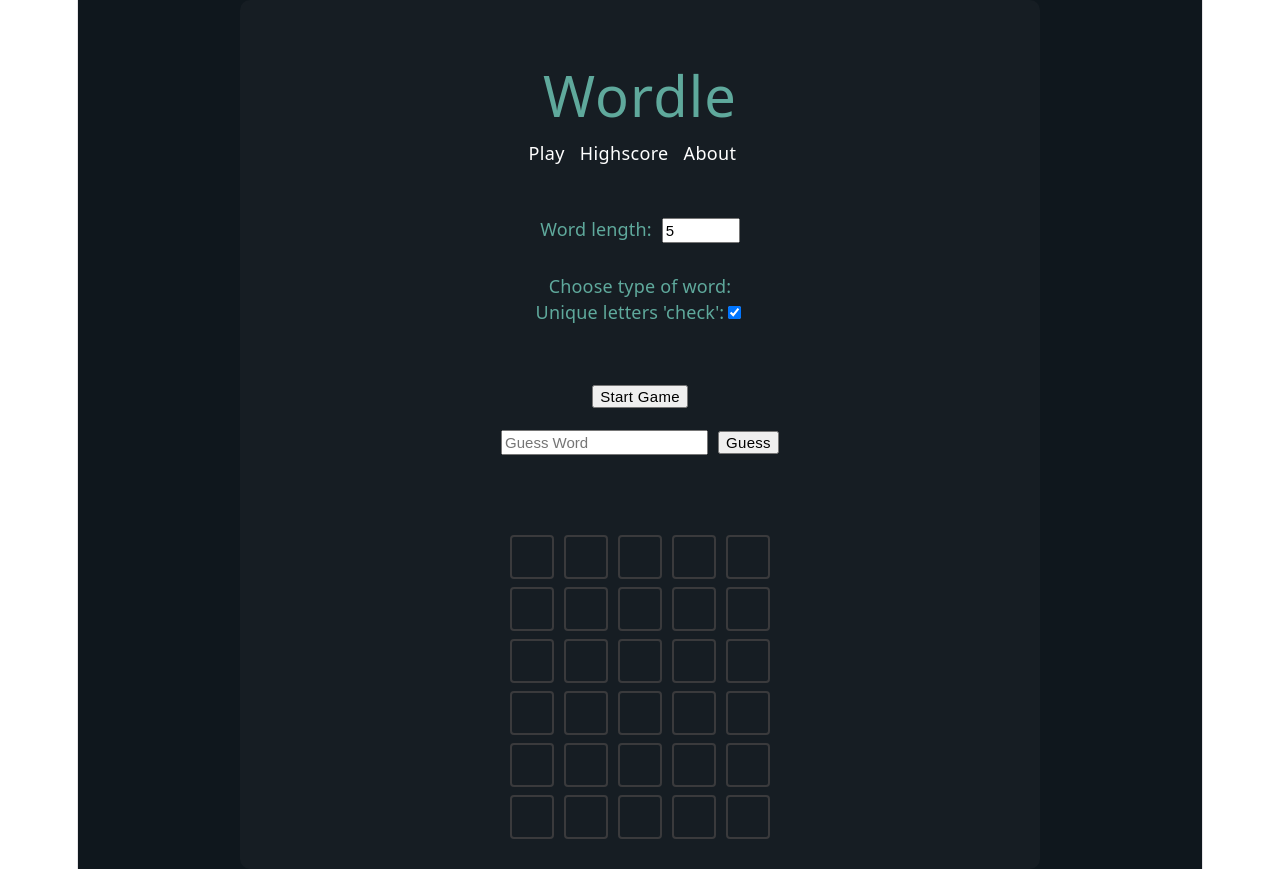
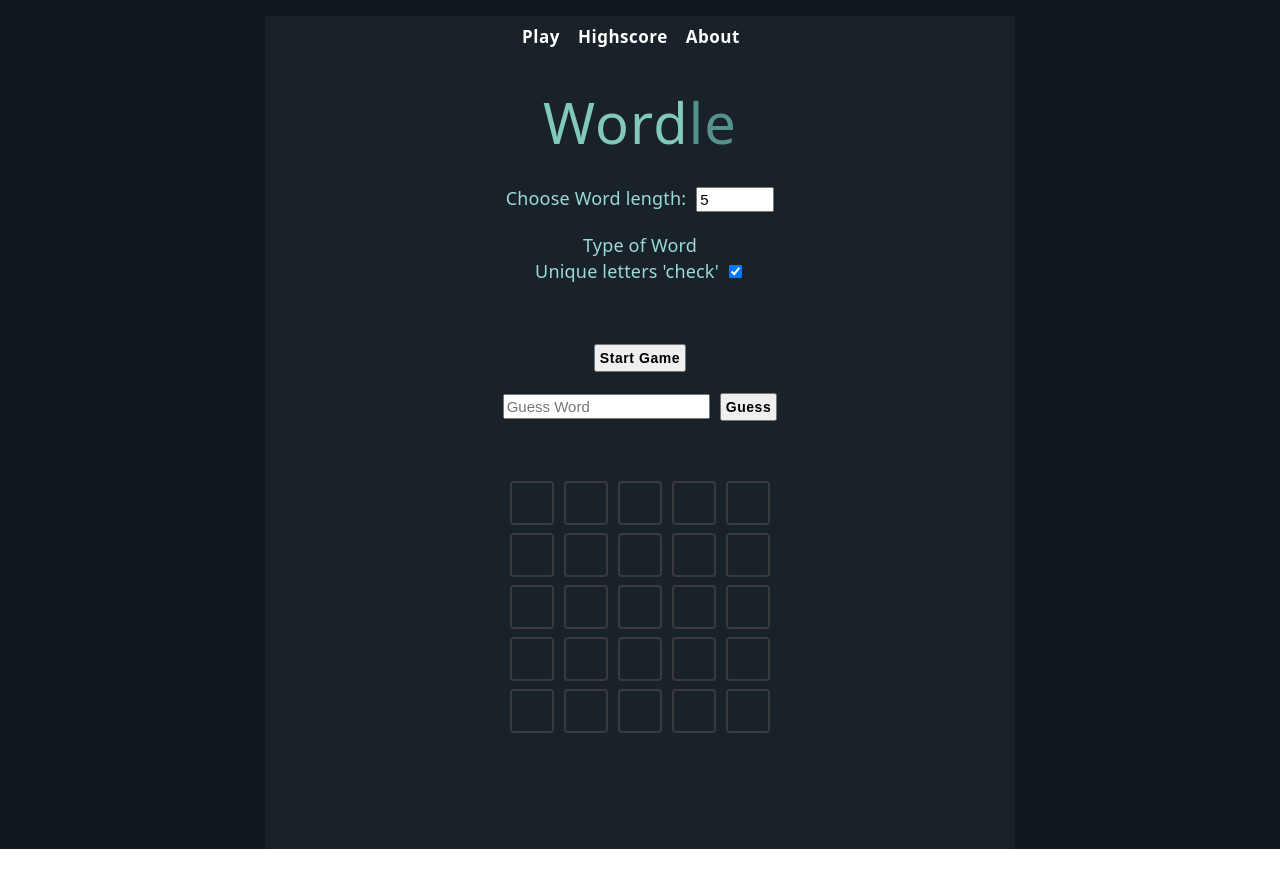
Before and after one commit to mastr777/wordle-spel_med_highscore-lista, a React (Vite) app in the folder wordle-game/: page / in a window 1280 px wide. Built offline with nearby package versions, Linux system fonts and the light colour scheme.

Commit message:
change styling and add more game logic

```diff
--- a/wordle-game/src/App.jsx
+++ b/wordle-game/src/App.jsx
@@ -3,17 +3,19 @@
 
 const styles = {
   page: {
+    width: "100%",
     minHeight: "100vh",
     backgroundColor: "#0f171d",
     display: "flex",
     justifyContent: "center",
-    alignItems: "center",
   },
 
   container: {
-    backgroundColor: "#161d23",
-    padding: "30px",
-    borderRadius: "10px",
+    backgroundColor: "#1a2229",
+    marginTop: "16px",
+    padding: "5px",
+    paddingBottom: "40px",
+    borderRadius: "0",
     width: "740px",
     textAlign: "center",
     color: "white",
@@ -28,24 +30,34 @@
     border: "none",
   },
 
+  winContainer: {
+    marginBottom: "16px",
+  },
+
   button: {
-    padding: "10px",
-    marginTop: "10px",
-    width: "100%",
+    padding: "4px",
+    marginTop: "6px",
+    marginLeft: "10px",
+    display: "inline-block",
+    width: "120px",
     borderRadius: "5px",
     border: "none",
+    fontSize: "14px",
+    letterSpacing: "0.04em",
     backgroundColor: "#4caf50",
     color: "white",
-    fontWeight: "bold",
+    fontWeight: "500",
     cursor: "pointer",
   },
 
   link: {
     color: "white",
-    marginRight: "15px",
+    marginRight: "18px",
     textDecoration: "none",
-    fontWeight: "500",
-    letterSpacing: "0.02em"
+    fontSize: "17px",
+    lineHeight: "135%",
+    fontWeight: "550",
+    letterSpacing: "0.03em"
   },
 
   grid: {
@@ -83,34 +95,72 @@
   const [guess, setGuess] = useState("");
   const [guesses, setGuesses] = useState([]);
 
-  /* game End and Time variables */
+  /* game End / Start, Score and Time variables */
   const [gameEnd, setGameEnd] = useState(false);
   const [startTime, setStartTime] = useState(null);
   const [elapsedTime, setElapsedTime] = useState(null);
 
+  const [hasWon, setHasWon] = useState(false);
+  const [gameStarted, setGameStarted] = useState(false);
   const [playerName, setPlayerName] = useState("");
   const [scoreSaved, setScoreSaved] = useState(false);
-  const maxGuesses = 6;
+  const maxGuesses = 5;
+
+  /* reset game */
+  const resetGameState = () => {
+    setWord("");
+    setGuess("");
+    setResult("");
+    setGuesses([]);
+    setGameEnd(false);
+    setHasWon(false);
+    setStartTime(null);
+    setElapsedTime(null);
+    setScoreSaved(false);
+    setPlayerName("");
+    setGameStarted(false);
+  };
+
 
   const getWord = () => {
+    const numericLength = Number(length);
+
+    if (numericLength < 3 || numericLength > 9) {
+      setResult("Word length must be between 3 and 9");
+      return;
+    }
+
+    resetGameState();
+
       fetch(`/api/word?length=${length}&unique=${unique}`)
         .then((res) => res.json())
         .then((data) => {
+          if (data.error) {
+            setResult(data.error);
+            return;
+          }
 
           setWord(data.word);
           setGuess("");
           setResult("");
           setGuesses([]);
-        setScoreSaved(false);
           setGameEnd(false);
+          setHasWon(false);
           setStartTime(Date.now());
           setElapsedTime(null);
-
+          setScoreSaved(false);
+          setPlayerName("");
+          setGameStarted(true);
+        })
+        .catch(() => {
+          setResult("Something went wrong");
         });
   };
 
   const submitGuess = () => {
-    if (gameEnd) {return;}
+    if (gameEnd) {
+      return;
+    }
 
     if (guesses.length >= maxGuesses) {
       setResult("No guesses left");
@@ -119,7 +169,7 @@
 
     if (guess.length !== Number(length)) {
       setResult(`The guess must be ${length} letters`);
-      setFinalization([]);
+      return;
     }
 
     fetch("/api/guess", {
@@ -131,7 +181,6 @@
       .then((data) => {
         if (data.error) {
           setResult(data.error);
-          setFinalization([]);
           return;
         }
 
@@ -139,19 +188,21 @@
 
         setResult(data.isCorrect ? "Correct Word!" : "Wrong word, try again");
         setGuesses((prev) => [...prev, data.finalization]);
+        setGuess("");
 
         if (data.isCorrect) {
           setGameEnd(true);
+          setHasWon(true);
           setElapsedTime(Date.now() - startTime);
+
         } else if (nextGuessCount >= maxGuesses) {
           setGameEnd(true);
-          setResult("Game over");
+          setHasWon(false);
+          setResult(`Game Over. Correct Word: ${word}`);
         }
       })
-
       .catch(() => {
         setResult("Something went wrong");
-        setFinalization([]);
       });
   };
 
@@ -186,9 +237,11 @@
       });
   };
 
-  const emptyRow = Array.from({ length: Number(length) }, () => ({
+  const safeLength = Math.max(1, Number(length) || 1);
+
+  const emptyRow = Array.from({ length: safeLength }, () => ({
     letter: "",
-    status: "empty",
+    status: "empty"
   }));
 
   const gridRows = [...guesses];
@@ -197,61 +250,71 @@
     gridRows.push(emptyRow);
   }
 
+
   return (
   <div style={styles.page}>
+
     <div style={styles.container}>
+
+        <nav style={{ marginBottom: "20px", marginTop: "2px" }}>
+          <a href="/" style={styles.link}>Play</a>
+          <a href="/highscore" style={styles.link}>Highscore</a>
+          <a href="/about" style={styles.link}>About</a>
+        </nav>
+
     <main
       style={{
         width: "100%",
         minHeight: "700px",
         height: "auto",
         margin: "0 auto",
-        color: "#5fa99c",
+        color: "#9adad9",
       }}
     >
       <div>
         <h1
           style={{
-            paddingTop: "20px",
-            color: "#5fa99c",
-            letterSpacing: "0.02em"
+            color: "#82c9bc",
+            letterSpacing: "0.02em",
+            marginTop: "60px"
           }}
         >
-          Wordle
+          Word<span style={{ color: "#56928c" }}>le</span>
         </h1>
 
-        <nav style={{ marginBottom: "20px" }}>
-          <a href="/" style={styles.link}>Play</a>
-          <a href="/highscore" style={styles.link}>Highscore</a>
-          <a href="/about" style={styles.link}>About</a>
-        </nav>
+
 
         <div style={{ marginTop: "50px" }}>
           <span>
-            Word length:
+            Choose Word length:
             <input
               type="number"
               value={length}
-              onChange={(e) => setLength(e.target.value)}
-              style={{ marginLeft: "10px", fontSize: "15px", paddingLeft: "6px", padding: "2px", width: "70px" } }
+              min="3"
+              max="9"
+              onChange={e => setLength(e.target.value)}
+              style={{ marginLeft: "10px", fontSize: "15px", paddingLeft: "6px", padding: "2px", width: "70px" }}
+              disabled={gameStarted && !gameEnd}
             />
           </span>
         </div>
 
-        <div>
-          <p style={{ marginTop: "30px" }}>Choose type of word:</p>
+        <div style={{ marginTop: "20px" }} >
+          <p>Type of <span style={{ fontWeight: "500" }}>Word</span></p>
           <span>
-            Unique letters 'check':
+            Unique letters 'check'
             <input
               type="checkbox"
               checked={unique}
               onChange={(e) => setUnique(e.target.checked)}
+              disabled={gameStarted && !gameEnd}
+              style={{ marginLeft: "10px" }}
             />
           </span>
         </div>
 
-        <button style={{ marginTop: "60px", fontSize: "15px", letterSpacing: "0.02em" }} onClick={getWord}>
-          Start Game
+        <button style={{ marginTop: "60px", fontSize: "14px", letterSpacing: "0.04em", padding: "4px", fontWeight: "bold"}} onClick={getWord}>
+          {gameStarted || gameEnd ? "New Game" : "Start Game"}
         </button>
 
         {/* just for testing, against the Word */}
@@ -268,16 +331,23 @@
           </pre>
         )} */}
 
-        <div style={{ marginTop: "20px", marginBottom: "30px" }}>
+        <div style={{ marginTop: "20px", marginBottom: "10px" }}>
           <input
             type="text"
             value={guess}
             onChange={(e) => setGuess(e.target.value)}
+            onKeyDown={e => {
+              if (e.key === "Enter" && !gameEnd) {
+                submitGuess();
+              }
+            }}
             style={{ fontSize: "15px", paddingLeft: "6px", padding: "2px" } }
             placeholder="Guess Word"
+            disabled={gameEnd}
           />
 
-          <button onClick={submitGuess} disabled={gameEnd} style={{ marginLeft: "10px", fontSize: "15px", letterSpacing: "0.02em"  }}>Guess</button>
+          <button onClick={submitGuess} disabled={gameEnd} style={{ marginLeft: "10px", fontSize: "14px", letterSpacing: "0.04em", padding: "4px", fontWeight: "bold" }}>
+            Guess</button>
         </div>
 
         <p style={{ display: "block", height: "50px", visibility: "visible", margin: "0" }}>
@@ -288,16 +358,17 @@
           <p style={{ marginBottom: "20px", color: "gray" }}>Time: {(elapsedTime / 1000).toFixed(1)} seconds</p>
         )}
 
-        {gameEnd && (
-          <div>
+        {hasWon && (
+          <div style={styles.winContainer}>
             <input
               type="text"
               value={playerName}
               onChange={e => setPlayerName(e.target.value)}
               placeholder="Type your name"
+              style={{ fontSize: "15px", paddingLeft: "6px", padding: "2px" } }
             />
 
-            <button onClick={saveScore} disabled={!playerName || scoreSaved}>
+            <button onClick={saveScore} disabled={!playerName || scoreSaved} style={styles.button}>
               Save score
             </button>
           </div>
@@ -309,15 +380,18 @@
   {gridRows.map((guessRow, rowIndex) => (
     <div key={rowIndex} style={styles.gridRow}>
       {guessRow.map((item, index) => {
+
         let bgColor = "transparent";
         let border = "2px solid #3a3a3c";
 
         if (item.status === "correct") {
           bgColor = "#538d4e";
           border = "2px solid #538d4e";
+
         } else if (item.status === "misplaced") {
           bgColor = "#b59f3b";
           border = "2px solid #b59f3b";
+
         } else if (item.status === "incorrect") {
           bgColor = "#3a3a3c";
           border = "2px solid #3a3a3c";
--- a/wordle-game/src/index.css
+++ b/wordle-game/src/index.css
@@ -55,11 +55,11 @@
 }
 
 #root {
-  width: 1126px;
+  width: 100%;
   max-width: 100%;
   margin: 0 auto;
+  padding: 0;
   text-align: center;
-  border-inline: 1px solid var(--border);
   min-height: 100svh;
   display: flex;
   flex-direction: column;
```
Lines whose indentation alone changed are shown as unchanged.
